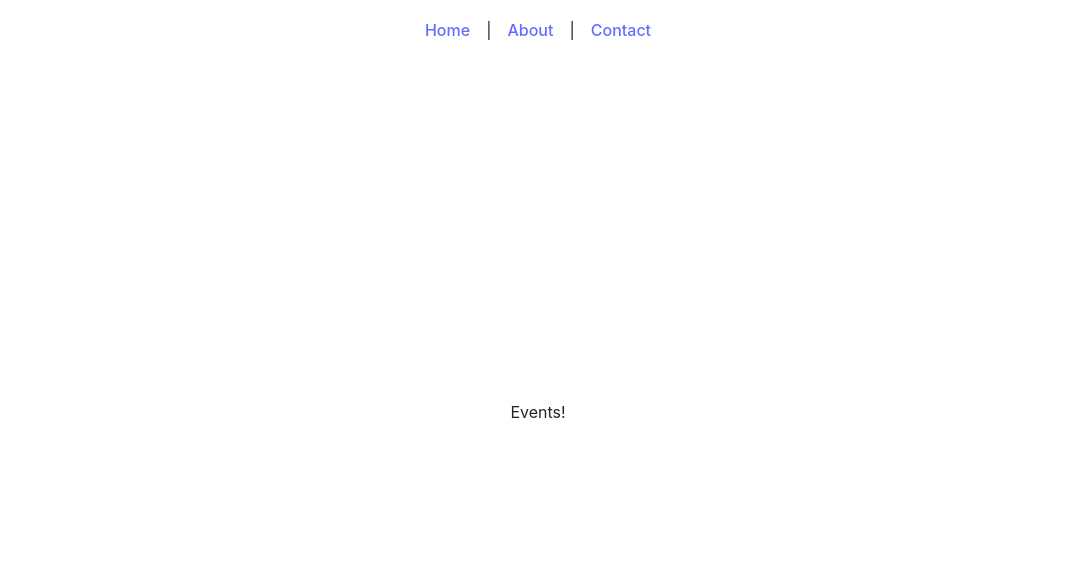
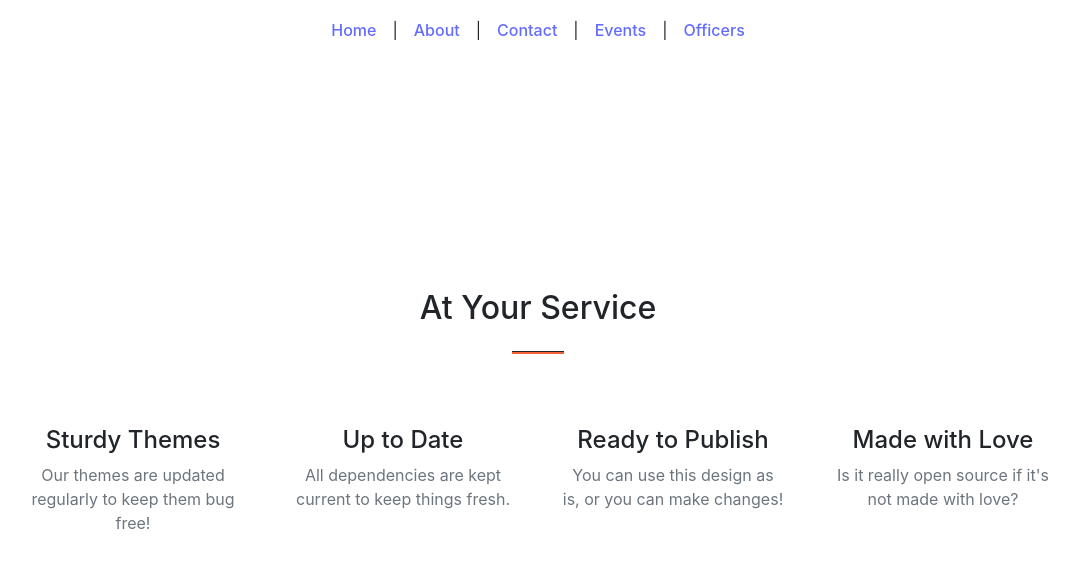
Before and after one commit to cdumada-61-star/lakview-nhs, a React (Vite) app: page /events in a window 1280 px wide. Shown: the top 568 px of the page, without its empty margins (102-1181 px from the left). Built offline with nearby package versions, Linux system fonts and the light colour scheme.

Commit message:
started on officer page

```diff
--- a/src/App.jsx
+++ b/src/App.jsx
@@ -10,7 +10,7 @@ function App() {
   return (
     <BrowserRouter>
       <nav>
-        <Link to="/">Home</Link> | <Link to="/about">About</Link> | <Link to="/contact">Contact</Link>
+        <Link to="/">Home</Link> | <Link to="/about">About</Link> | <Link to="/contact">Contact</Link> | <Link to="/events">Events</Link> | <Link to="/officers">Officers</Link>
       </nav>
 
       <main className='page-center'>
--- a/src/components/pages/Events.jsx
+++ b/src/components/pages/Events.jsx
@@ -2,9 +2,43 @@ import React from 'react';
 
 function Events(){
     return (
-        <div>
-            Events!
-        </div>
+            <section class="page-section" id="services">
+            <div class="container px-4 px-lg-5">
+                <h2 class="text-center mt-0">At Your Service</h2>
+                <hr class="divider" />
+                <div class="row gx-4 gx-lg-5">
+                    <div class="col-lg-3 col-md-6 text-center">
+                        <div class="mt-5">
+                            <div class="mb-2"><i class="bi-gem fs-1 text-primary"></i></div>
+                            <h3 class="h4 mb-2">Sturdy Themes</h3>
+                            <p class="text-muted mb-0">Our themes are updated regularly to keep them bug free!</p>
+                        </div>
+                    </div>
+                    <div class="col-lg-3 col-md-6 text-center">
+                        <div class="mt-5">
+                            <div class="mb-2"><i class="bi-laptop fs-1 text-primary"></i></div>
+                            <h3 class="h4 mb-2">Up to Date</h3>
+                            <p class="text-muted mb-0">All dependencies are kept current to keep things fresh.</p>
+                        </div>
+                    </div>
+                    <div class="col-lg-3 col-md-6 text-center">
+                        <div class="mt-5">
+                            <div class="mb-2"><i class="bi-globe fs-1 text-primary"></i></div>
+                            <h3 class="h4 mb-2">Ready to Publish</h3>
+                            <p class="text-muted mb-0">You can use this design as is, or you can make changes!</p>
+                        </div>
+                    </div>
+                    <div class="col-lg-3 col-md-6 text-center">
+                        <div class="mt-5">
+                            <div class="mb-2"><i class="bi-heart fs-1 text-primary"></i></div>
+                            <h3 class="h4 mb-2">Made with Love</h3>
+                            <p class="text-muted mb-0">Is it really open source if it's not made with love?</p>
+                        </div>
+                    </div>
+                </div>
+            </div>
+        </section>
+
     );
 }
 
--- a/src/components/pages/Officers.jsx
+++ b/src/components/pages/Officers.jsx
@@ -1,8 +1,25 @@
-import React from 'react';
+import React, {useState} from 'react';
 
 function Officers(){
+
+    const [isOpen, setIsOpen] = useState(false);
+
+    const toggleDropdown = () => setIsOpen(!isOpen);
+
     return (
-<></>
+        <section class="page-section bg-dark container-fluid text-white">
+            <div class="container text-center">
+                <h2 class="mb-4">Past and Current Officer Teams!</h2>
+                  <button onClick={toggleDropdown}>View Options</button>
+          {isOpen && (
+            <ul className="container-fluid w-25 list-unstyled">
+              <li>Option A</li>
+              <li>Option B</li>
+              <li>Option C</li>
+            </ul>
+          )}
+            </div>
+        </section>
     );
 }
 
```
